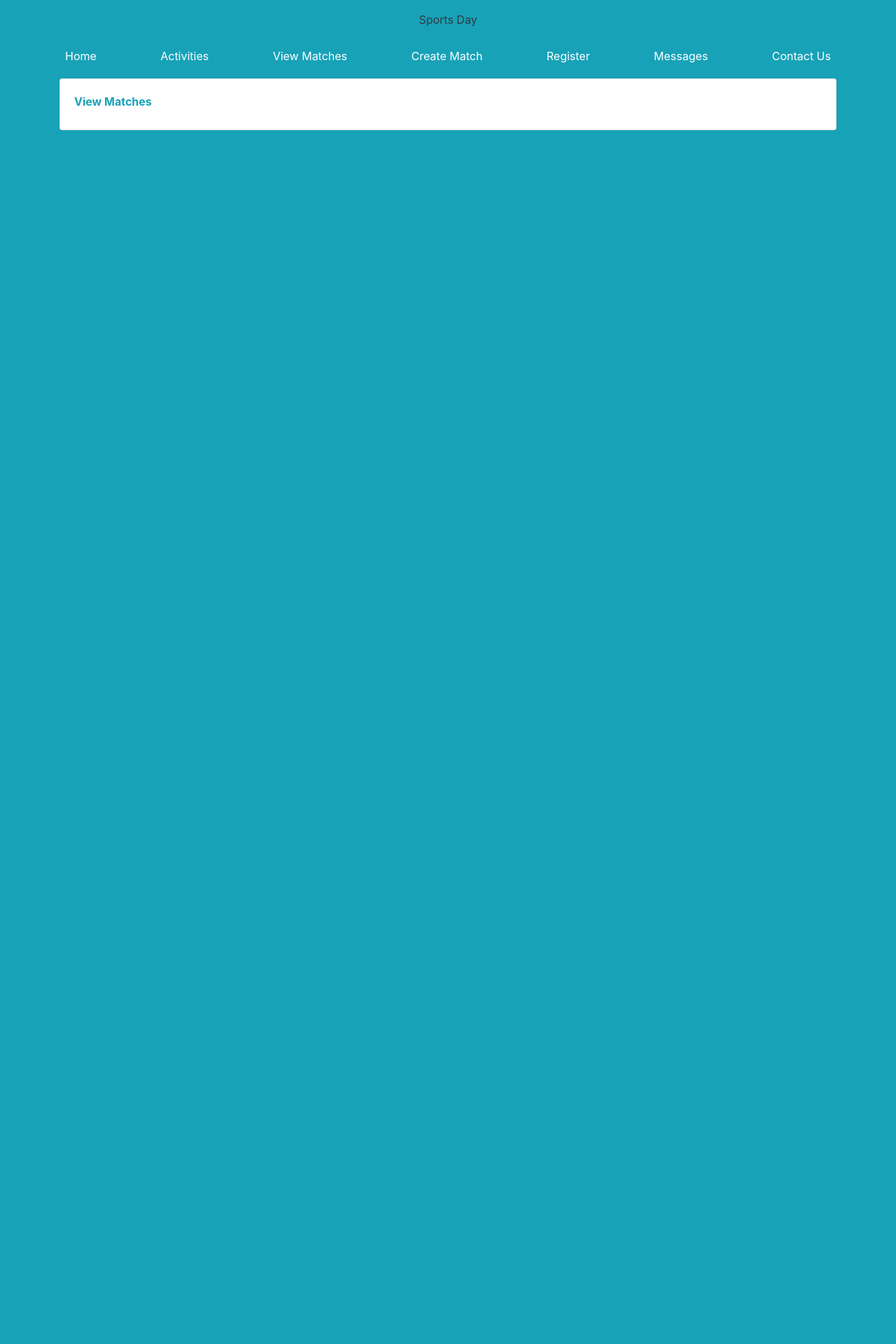
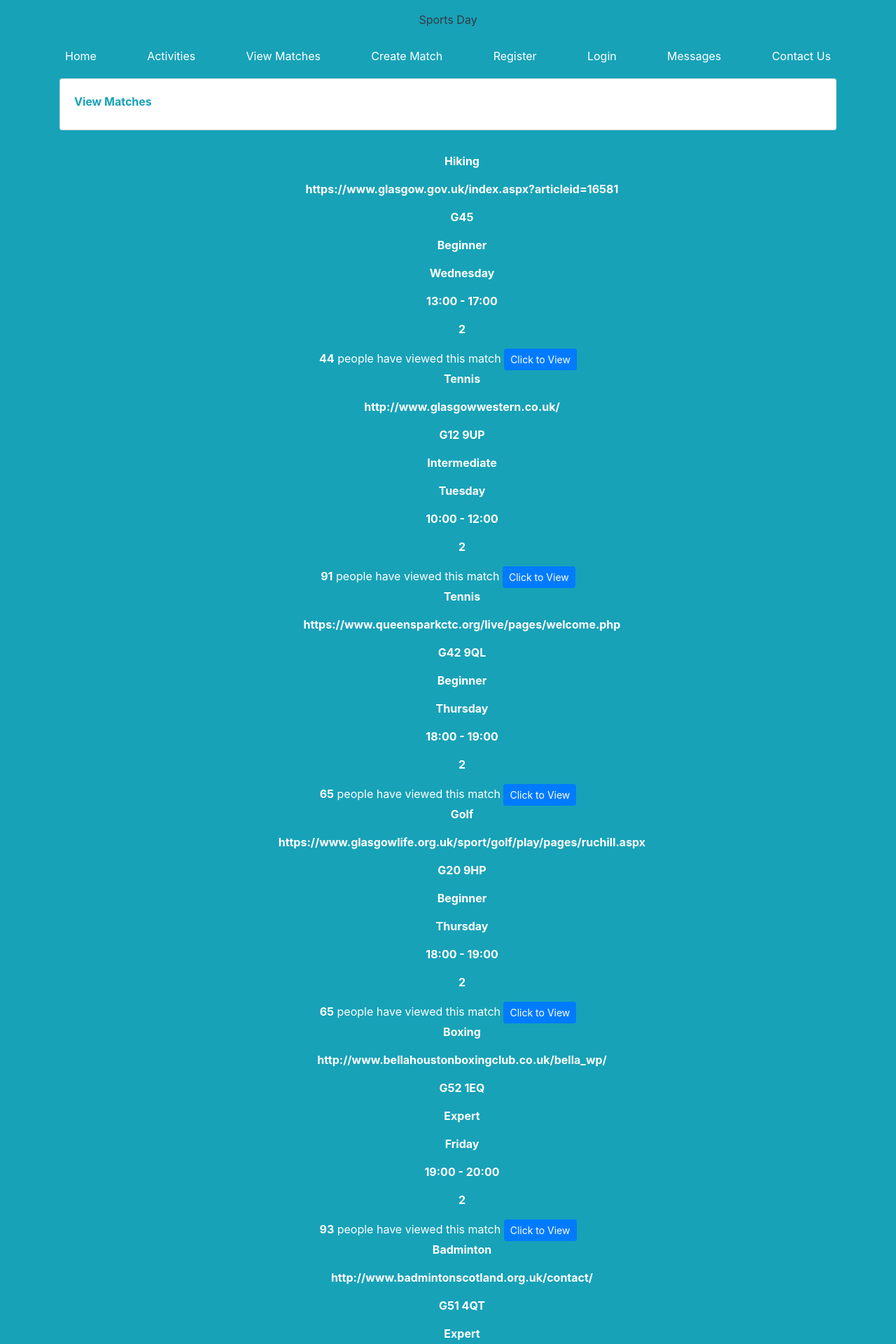
Before and after one commit to robbiemcarthur/sportsday_project, a Django app: page /sportsday/matches/ in a window 1280 px wide. Shown: the top 1920 px of the page at 70% size. Before the commit the page ends 186 px from the top, so only its background shows below. Run offline with Django 3.2, Linux system fonts and the light colour scheme; data comes from the database, SQL or seed files in the repository; both versions use the stored data as it was after the commit; some libraries are stand-ins or nearby versions.

Commit message:
login created

```diff
--- a/sportsday/views.py
+++ b/sportsday/views.py
@@ -1,19 +1,28 @@
 from django.shortcuts import render
-from django.http import HttpResponse
+from django.http import HttpResponse, HttpResponseRedirect
+from django.core.urlresolvers import reverse
+from django.contrib.auth.decorators import login_required
+from django.contrib.auth import authenticate, login, logout
 from sportsday.models import Activity, Match
 from sportsday.forms import UserForm, UserProfileForm, MatchForm
+
 
 def home_page(request):
     context_dict = {'boldmessage': "Welcome to SportsDay!"}
     return render(request, 'sportsday/home_page.html', context=context_dict)
+
 
 def activities(request):
     activity_list = Activity.objects.all()
     context_dict = {'activities': activity_list}
     return render(request, 'sportsday/activities.html', context_dict)
 
+
 def matches(request):
-    return render(request, 'sportsday/matches.html')
+    match_list = Match.objects.all()
+    context_dict = {'matches': match_list}
+    return render(request, 'sportsday/matches.html', context_dict)
+
 
 def create_match(request):
     if request.method == 'POST':
@@ -24,6 +33,7 @@ def create_match(request):
         match_form = MatchForm()
 
     return render(request, 'sportsday/create_match.html', {'match_form': match_form})
+
 
 def register(request):
     registered = False
@@ -50,8 +60,41 @@ def register(request):
 
     return render(request, 'sportsday/register.html', {'user_form': user_form, 'profile_form': profile_form, 'registered': registered})
 
+
+def user_login(request):
+    if request.method == 'POST':
+        username = request.POST.get('username')
+        password = request.POST.get('password')
+
+        user = authenticate(username=username, password=password)
+
+        if user:
+            if user.is_active:
+                login(request, user)
+                return HttpResponseRedirect(reverse('home_page'))
+            else:
+                return HttpResponse('Disabled')
+        else:
+            print("incorrect login details")
+            return HttpResponse("Incorrect Login.")
+    else:
+        return render(request, 'sportsday/login.html', {})
+
+
+@login_required
+def restricted(request):
+    return HttpResponse("Only logged in users can see this.")
+
+
+@login_required
+def user_logout(request):
+    logout(request)
+    return HttpResponseRedirect(reverse('home_page'))
+
+
 def messages(request):
     return render(request, 'sportsday/messages.html')
 
+
 def contact(request):
     return render(request, 'sportsday/contact.html')
--- a/sportsday_project/urls.py
+++ b/sportsday_project/urls.py
@@ -26,6 +26,7 @@ urlpatterns = [
     url(r'^sportsday/matches/$', views.matches, name='matches'),
     url(r'^sportsday/create_match/$', views.create_match, name='create_match'),
     url(r'^sportsday/register/$', views.register, name='register'),
+    url(r'^login/$', views.user_login, name='login'),
     url(r'^sportsday/messages/$', views.messages, name='messages'),
     url(r'^sportsday/contact/$', views.contact, name='contact'),
     url(r'^admin/', admin.site.urls),
--- a/templates/sportsday/base.html
+++ b/templates/sportsday/base.html
@@ -53,6 +53,7 @@
           <a class="p-2 text-white" href="{% url 'matches' %}">View Matches</a>
           <a class="p-2 text-white" href="{% url 'create_match' %}">Create Match</a>
           <a class="p-2 text-white" href="{% url 'register' %}">Register</a>
+          <a class="p-2 text-white" href="{% url 'login' %}">Login</a>
           <a class="p-2 text-white" href="{% url 'messages' %}">Messages</a>
           <a class="p-2 text-white" href="{% url 'contact' %}">Contact Us</a>
         </nav>
--- a/templates/sportsday/matches.html
+++ b/templates/sportsday/matches.html
@@ -2,6 +2,7 @@
 {% load staticfiles %}
 
 {% block body_block %}
+{% block head %}
       <div class="row mb-2 align-center">
         <div class="col-md-12" align="center">
           <div class="card flex-md-row mb-4 box-shadow h-md-250">
@@ -11,4 +12,33 @@
         </div>
       </div>
     </div>
-{% endblock %}
+{% endblock head %}
+{% block content %}
+<div>
+          <div class="row mb-2 align-center">
+        <div class="col-md-12" align="center">
+    {% if matches %}
+    {% for matches in matches %}
+            <ul><strong>{{ matches.activity }}</strong></ul>
+            <ul><strong>{{ matches.url }}</strong></ul>
+            <ul><strong>{{ matches.postcode }}</strong></ul>
+            <ul><strong>{{ matches.ability }}</strong></ul>
+            <ul><strong>{{ matches.available_day }}</strong></ul>
+            <ul><strong>{{ matches.available_time }}</strong></ul>
+            <ul><strong>{{ matches.players }}</strong></ul>
+    <div>
+        <strong id="view_count">{{ matches.views }}</strong> people have viewed this match
+        <button id = "views" data-actid="{{matches.id}}"
+                class="btn btn-primary btn-sm" type="button">
+            Click to View
+        </button>
+    </div>
+    {% endfor %}
+    {% else %}
+    Activity does not exist!
+    {% endif %}
+        </div>
+          </div>
+</div>
+{% endblock content %}
+{% endblock body_block %}
```
Also changed, not shown: templates/sportsday/login.html (added, +16 -0 lines), db.sqlite3.
